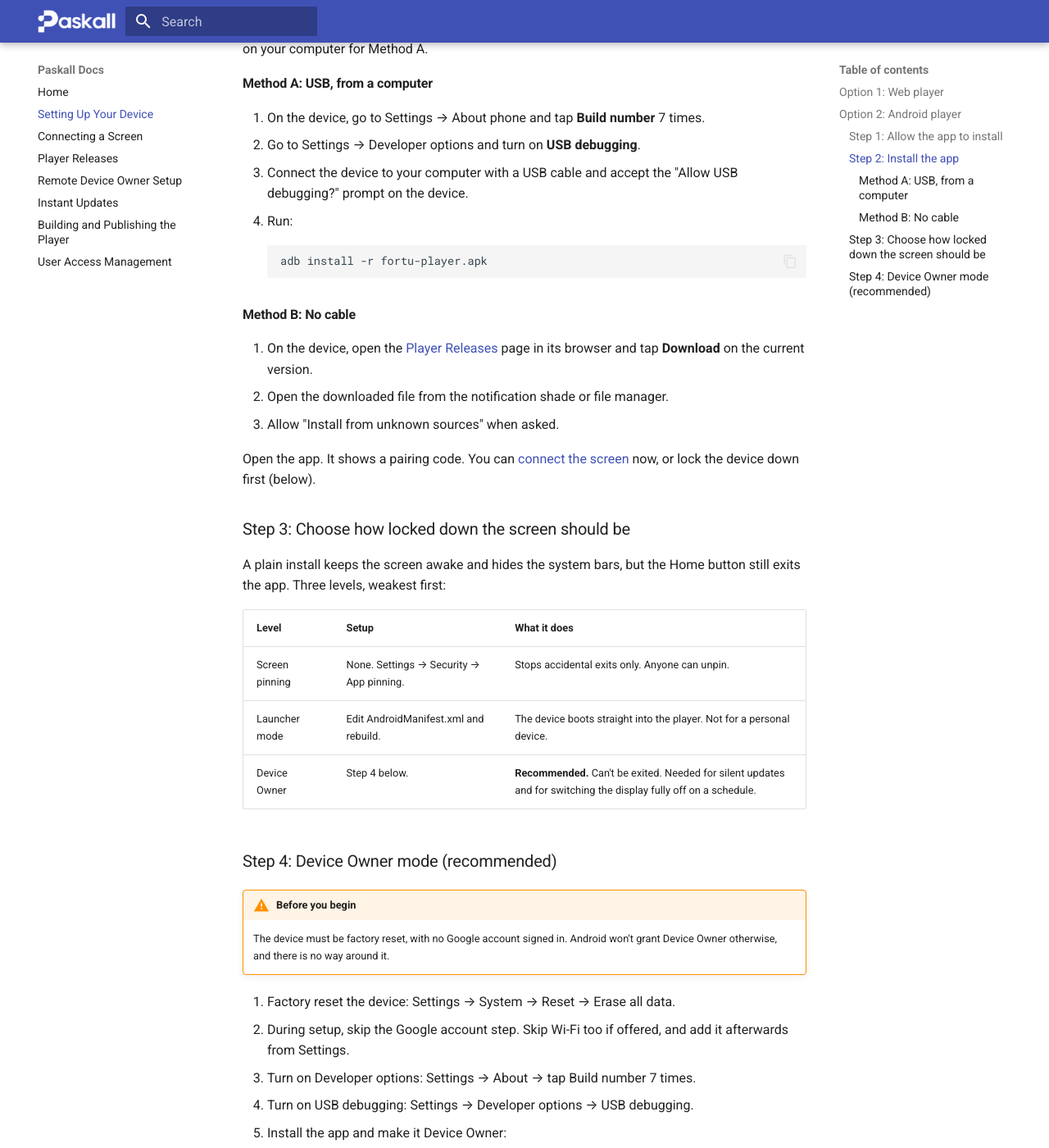
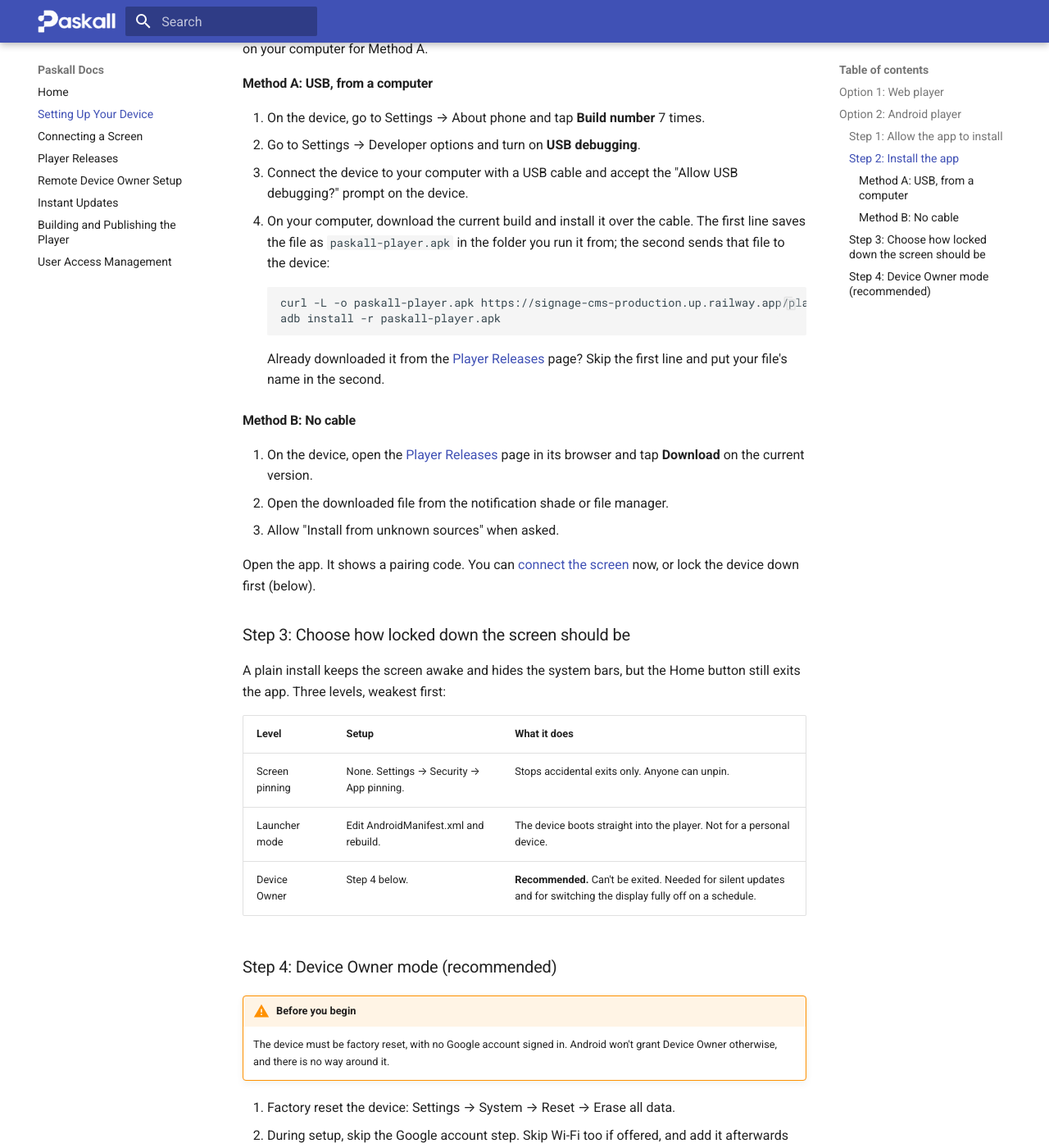
Before and after one commit to brebribre/paskall-docs, an MkDocs documentation site: the page built from docs/setting-up-your-device.md, in a window 1280 px wide and 1400 px high, scrolled down 2630 px. Shown: the whole window at 82% size. Built offline with MkDocs 1.6.1 and Material for MkDocs 9.7.7, drawn with Linux system fonts in a browser that asks for light colours; comment, search, counter and statistics services are not loaded; some of the changed text lies outside the part shown.

Commit message:
Install commands download the build first, so they work on any computer
Co-Authored-By: Claude Fable 5.1 <noreply@anthropic.com>

````diff
--- a/docs/setting-up-your-device.md
+++ b/docs/setting-up-your-device.md
@@ -52,11 +52,14 @@ Get the app from the [Player Releases](player-releases.md) page. Open it on the
 1. On the device, go to Settings → About phone and tap **Build number** 7 times.
 2. Go to Settings → Developer options and turn on **USB debugging**.
 3. Connect the device to your computer with a USB cable and accept the "Allow USB debugging?" prompt on the device.
-4. Run:
+4. On your computer, download the current build and install it over the cable. The first line saves the file as `paskall-player.apk` in the folder you run it from; the second sends that file to the device:
 
     ```bash
-    adb install -r fortu-player.apk
+    curl -L -o paskall-player.apk https://signage-cms-production.up.railway.app/player/download
+    adb install -r paskall-player.apk
     ```
+
+    Already downloaded it from the [Player Releases](player-releases.md) page? Skip the first line and put your file's name in the second.
 
 #### Method B: No cable
 
@@ -85,10 +88,11 @@ A plain install keeps the screen awake and hides the system bars, but the Home b
 2. During setup, skip the Google account step. Skip Wi-Fi too if offered, and add it afterwards from Settings.
 3. Turn on Developer options: Settings → About → tap Build number 7 times.
 4. Turn on USB debugging: Settings → Developer options → USB debugging.
-5. Install the app and make it Device Owner:
+5. On your computer, download the current build, install it over the cable, and make it Device Owner. The first line saves the file as `paskall-player.apk` in the folder you run it from (skip it if you already have the file, and use its name instead):
 
     ```bash
-    adb install -r fortu-player.apk
+    curl -L -o paskall-player.apk https://signage-cms-production.up.railway.app/player/download
+    adb install -r paskall-player.apk
     adb shell dpm set-device-owner \
       com.fortu.player/com.fortu.player.kiosk.DeviceAdminReceiver
     ```
````
